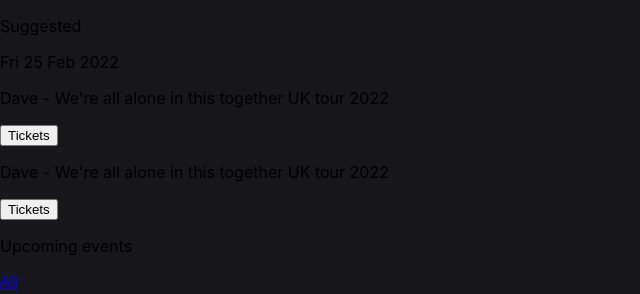
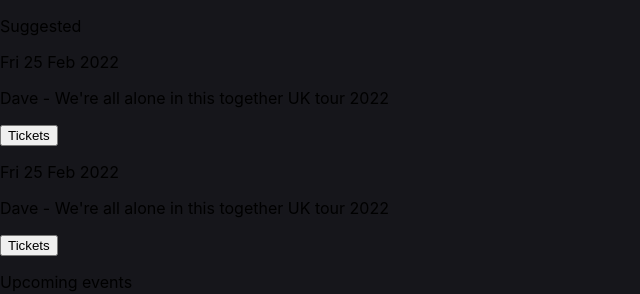
Before and after one commit to joanajaupi/event-app, a React (Create React App) app in the folder client/: page / in a window 1280 px wide. Shown: the part 448-742 px from the top of the page, without its empty margins (0-640 px from the left). Built offline with nearby package versions, Linux system fonts and the light colour scheme.

Commit message:
more fixes hehe :P

```diff
--- a/client/src/components/Suggested/suggested.js
+++ b/client/src/components/Suggested/suggested.js
@@ -5,20 +5,16 @@
 import {Date} from './date'
 export const SuggestedCard = () => {
     return (
-        <div className="suggested">
+
             <div className="suggestedEventCard">
                 <div className="suggestedContent">
                     <Date date="Fri 25 Feb 2022" />
                     <SuggestedTitle title="Dave - We're all alone in this together UK tour 2022" />
-                    <TicketButton/>
+                    <TicketButton onClick = {() => {
+                        console.log('clicked');
+                    }} />
                 </div>
             </div>
-            <div className="suggestedEventCard">
-                <div className="suggestedContent">
-                    <SuggestedTitle title="Dave - We're all alone in this together UK tour 2022" />
-                    <TicketButton />
-                </div>
-            </div>
-        </div>
+
     )
 }
--- a/client/src/components/home.js
+++ b/client/src/components/home.js
@@ -45,7 +45,10 @@
             <Nav name="John" image= "https://cdn.shopify.com/s/files/1/1045/8368/files/Person-with-curly-hair-resting-their-chin-on-their-hand-wearing-round-black-frame-eyeglasses.jpg?v=1654868072"/>
             <SearchBar />
             <p className="suggested-title">Suggested</p>
-            <SuggestedCard />
+            <div className="suggested">
+                <SuggestedCard />
+                <SuggestedCard/>
+            </div>
             <p className="upcoming-title">Upcoming events</p>
             <div className="filter-bar">
             {
--- a/client/src/components/layouts/eventPage.js
+++ b/client/src/components/layouts/eventPage.js
@@ -1,7 +1,11 @@
 import React from 'react';
 import './eventPage.css'
 import {Icon} from '../icon/icon'
+import {Link} from 'react-router-dom'
 export const EventPage = () => {
+    const handleClick = e => {
+        window.history.back();
+    }
     const backgroundImage = {
         backgroundImage: `url(${process.env.PUBLIC_URL + '/images/am.jpg'})`,
     }
@@ -9,7 +13,10 @@
         <div className="eventPage-container">
             <div className="eventPagediv1"  style={backgroundImage} >
             <div className="header">
-            <Icon icon="fas fa-arrow-left" />
+                <div className="back" onClick={handleClick}>
+                <Icon icon="fas fa-arrow-left" />
+
+                </div>
                 <div className="eventPage-title">
                     <p>Dave</p>
                 </div>
```
